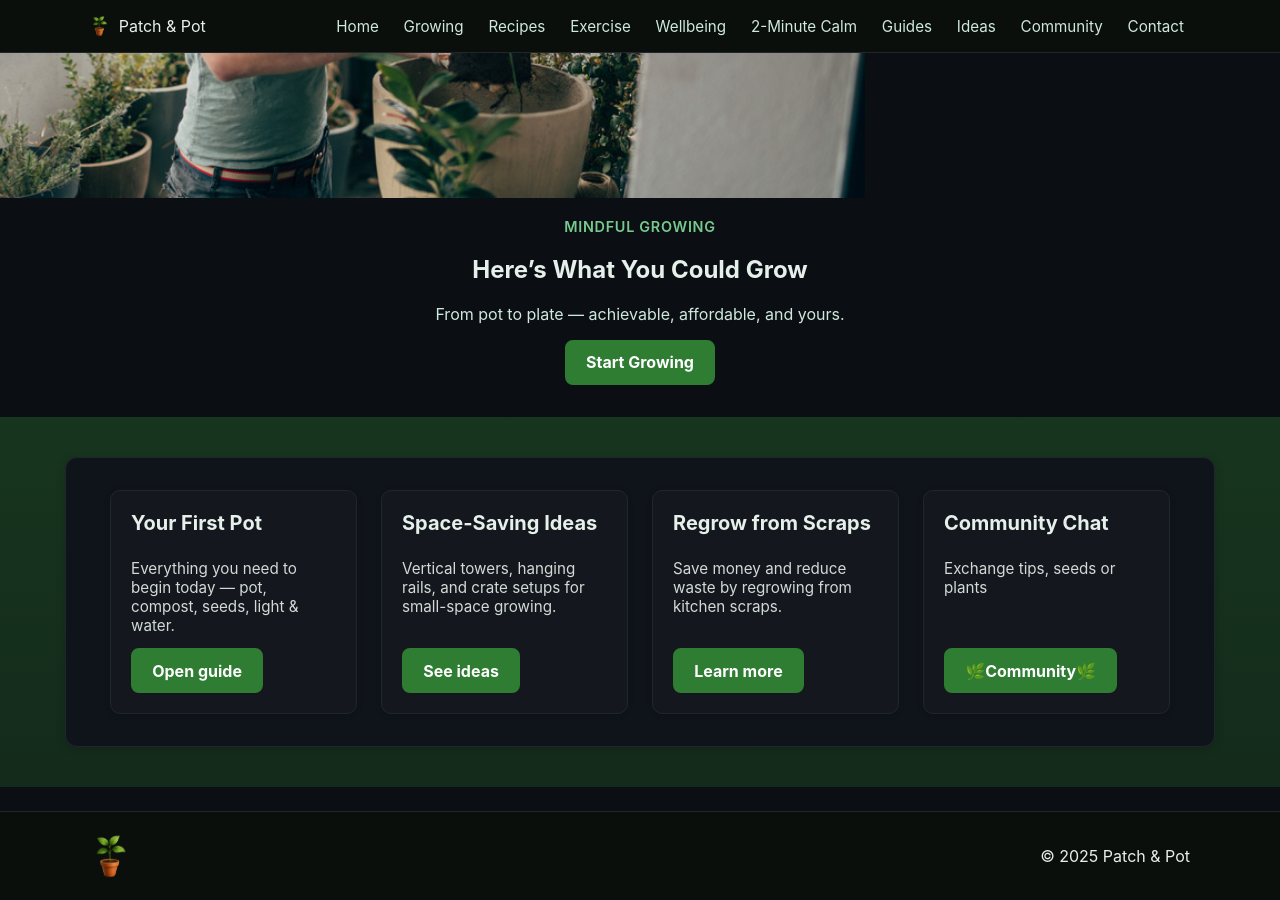
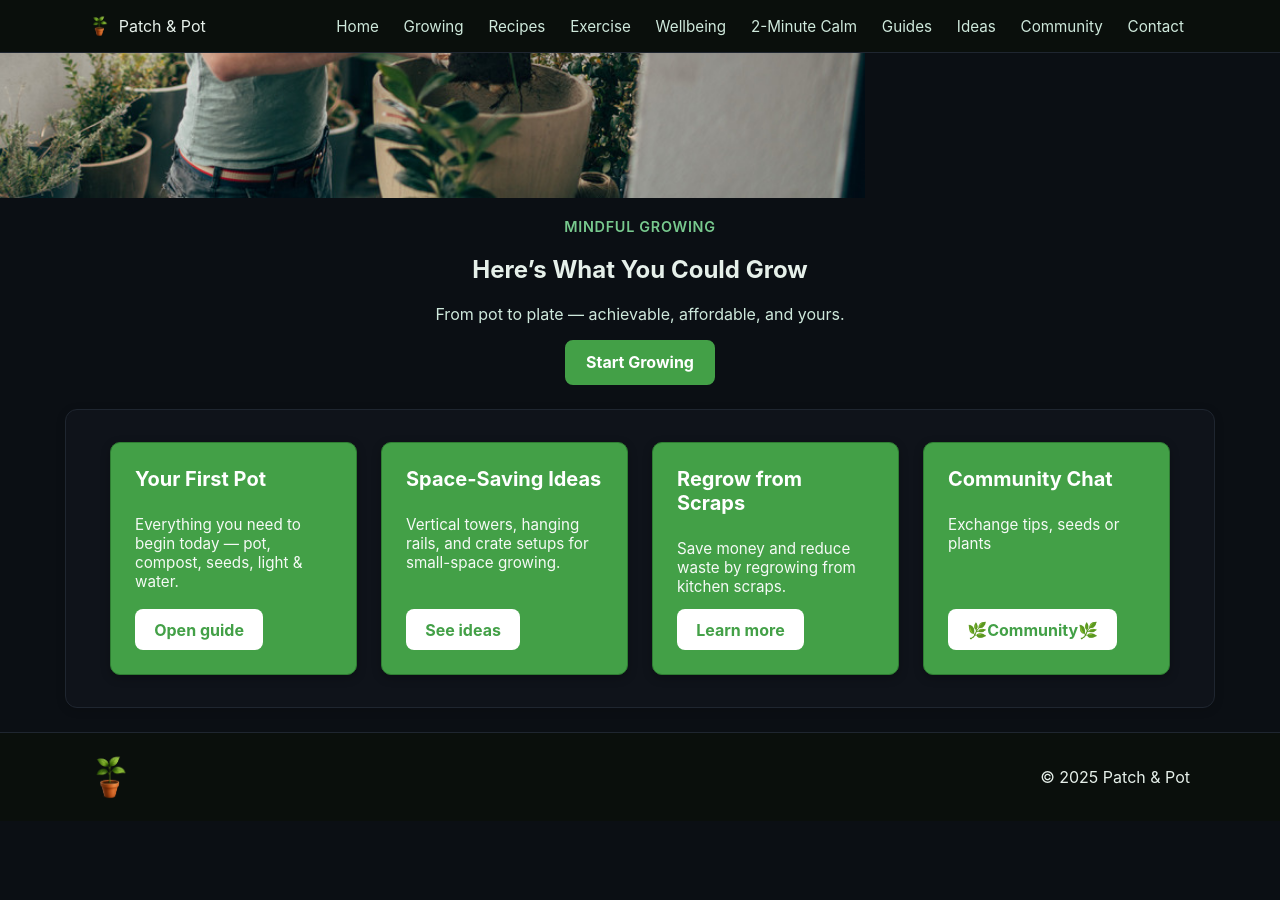
Before and after one commit to grantfitfuel/patchandpot, a Jekyll site: the page built from sites/index.html, in a window 1280 px wide and 900 px high, scrolled down 341 px. Built offline with Jekyll 4.4.1, drawn with Linux system fonts in a browser that asks for light colours; after the commit the page ends 1162 px from its top, so only the background shows below that.

Commit message:
Update index.html

```diff
--- a/sites/index.html
+++ b/sites/index.html
@@ -19,63 +19,75 @@ description: Beginner-friendly, mindful growing for small spaces.
     }
   }
 
-  /* Accent band behind tile */
-  .accent-band {
-    background: linear-gradient(
-      180deg,
-      rgba(46, 125, 50, 0.35) 0%,
-      rgba(46, 125, 50, 0.25) 100%
-    );
-    padding: 2.5rem 0;
-    margin-top: 2rem;
+  :root {
+    --pp-green: #43A047;       /* brighter primary */
+    --pp-green-dark: #2E7D32;  /* hover contrast */
   }
 
-  /* Tile styling for the grid section */
+  /* Wrapper tile (glass behind grid) */
   .tile {
     background: var(--glass);
     border: 1px solid var(--stroke);
     border-radius: 12px;
     padding: 2rem 1.5rem;
-    margin: 0 auto;
+    margin: 1.5rem auto;
     max-width: var(--maxw);
     box-shadow: 0 2px 10px rgba(0,0,0,0.15);
   }
 
-  /* Grid of feature cards */
+  /* Grid layout */
   .grid {
     display: grid;
     grid-template-columns: repeat(auto-fit, minmax(220px, 1fr));
     gap: 1.5rem;
   }
 
+  /* Bright green accent cards */
   .card {
-    background: rgba(255, 255, 255, 0.02);
-    border: 1px solid var(--stroke);
+    background: var(--pp-green);
+    color: #fff;
+    border: 1px solid var(--pp-green-dark);
     border-radius: 10px;
-    padding: 1.25rem;
+    padding: 1.5rem;
     display: flex;
     flex-direction: column;
     justify-content: space-between;
-    text-align: left;
-    box-shadow: 0 1px 6px rgba(0,0,0,0.1);
+    box-shadow: 0 3px 10px rgba(0,0,0,0.25);
+    transition: transform .2s ease, box-shadow .2s ease, background .2s ease;
+  }
+
+  .card:hover {
+    transform: translateY(-4px);
+    background: var(--pp-green-dark);
+    box-shadow: 0 6px 16px rgba(0,0,0,0.3);
   }
 
   .card h2 {
     margin-top: 0;
     font-size: 1.25rem;
     margin-bottom: 0.6rem;
+    color: #fff;
   }
 
   .card .meta {
     flex: 1;
-    color: var(--ink);
-    opacity: 0.9;
+    color: rgba(255,255,255,0.95);
     font-size: 0.95rem;
     margin-bottom: 0.8rem;
   }
 
   .card .btn {
     align-self: flex-start;
+    background: #fff !important;
+    color: var(--pp-green) !important;
+    border: none !important;
+    font-weight: 700;
+    transition: background .2s ease, color .2s ease;
+  }
+
+  .card .btn:hover {
+    background: var(--pp-green-dark) !important;
+    color: #fff !important;
   }
 </style>
 
@@ -97,9 +109,8 @@ description: Beginner-friendly, mindful growing for small spaces.
   </div>
 </section>
 
-<!-- GRID SECTION ON GREEN ACCENT BAND -->
-<section class="accent-band">
-  <div class="tile">
+<!-- GRID SECTION WITH BRIGHT GREEN CARDS -->
+<section class="tile">
   <main class="wrap" role="main">
     <section class="grid" aria-label="Featured guides">
       <article class="card">
@@ -127,5 +138,4 @@ description: Beginner-friendly, mindful growing for small spaces.
       </article>
     </section>
   </main>
-  </div>
 </section>
```
Lines whose indentation alone changed are shown as unchanged.
